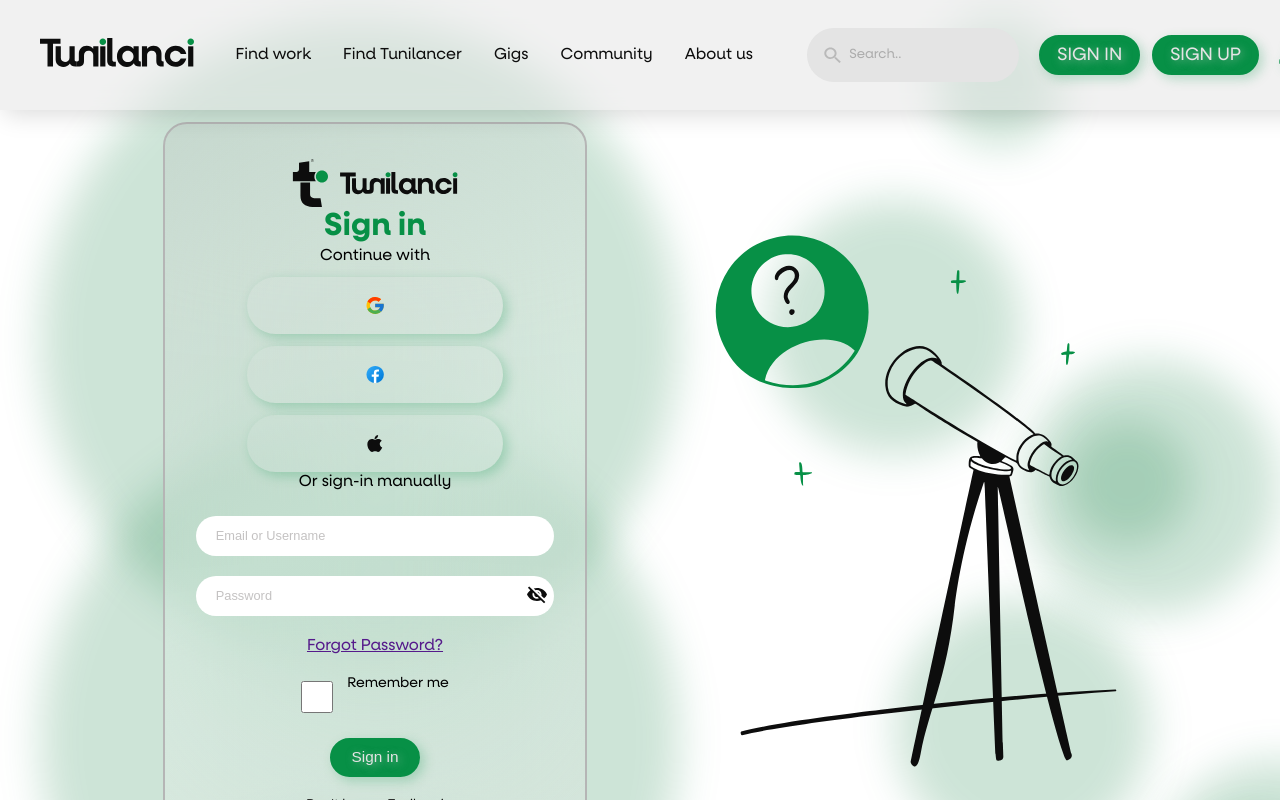
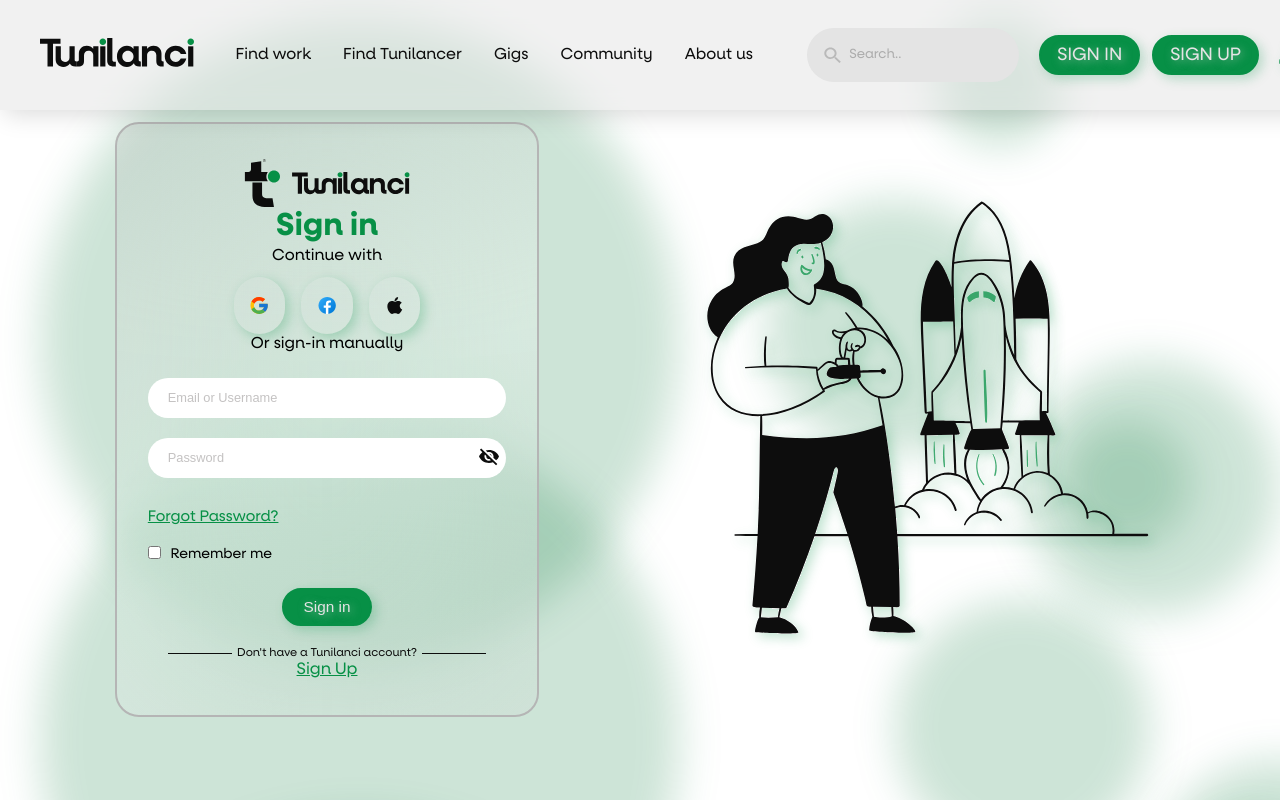
Before and after one commit to bibots101/TunilanciFE, an Angular app: page /SignIn in a window 1280 px wide. Built offline with nearby package versions, Linux system fonts and the light colour scheme.

Commit message:
sign in page + some responsive features

```diff
--- a/src/app/components/footer-page/footer-page.component.css
+++ b/src/app/components/footer-page/footer-page.component.css
@@ -38,7 +38,7 @@
   flex-direction: column;
   font-family: Neulis Alt, sans-serif;
   color: #e4e4e4;
-  width: 305px;
+  width: 16vw;
 }
 
 .logo {
@@ -53,13 +53,13 @@
 }
 
 .brand-title {
-  font-size: 18px;
+  font-size: 0.9vw;
   line-height: 1.2;
   margin: 0;
 }
 
 .brand-description {
-  font-size: 14px;
+  font-size: 0.8vw;
   line-height: 17px;
   margin-top: 12px;
 }
@@ -67,18 +67,18 @@
 .divider {
   align-self: stretch;
   background-color: #e4e4e4;
-  width: 2px;
+  width: 0.1vw;
   min-height: 275px;
 }
 
 .site-nav,
 .legal-nav {
   color: #e4e4e4;
-  font: 400 16px/1.2 Neulis Alt, sans-serif;
+  font: 400 0.9vw/1.2 Neulis Alt, sans-serif;
 }
 
 .nav-title {
-  font-size: 24px;
+  font-size: 1.6vw;
   line-height: 1;
   margin: 0 0 12px;
   padding-left: 12px;
@@ -102,7 +102,7 @@
 .nav-dot {
   background-color: #079046;
   border-radius: 50%;
-  width: 8px;
+  width: 0.6vw;
   height: 8px;
   opacity: 0;
   visibility: hidden;
@@ -114,9 +114,9 @@
 }
 
 .contact-section {
-  width: 212px;
+  width: 15vw;
   color: #e4e4e4;
-  font: 400 16px Neulis Alt, sans-serif;
+  font: 400 1vw Neulis Alt, sans-serif;
 }
 
 .contact-info {
@@ -133,8 +133,8 @@
 }
 
 .contact-icon {
-  width: 20px;
-  height: 18px;
+  aspect-ratio: 0.9;
+  width: 1.4vw;
   object-fit: contain;
 }
 
@@ -145,8 +145,8 @@
 }
 
 .social-icon {
-  width: 24px;
-  height: 24px;
+  aspect-ratio: 1;
+  width: 2vw;
   object-fit: contain;
 }
 
@@ -169,7 +169,7 @@
 
 .copyright-divider {
   background-color: #d9d9d9;
-  width: 1px;
+  width: 0.1vw;
   height: 16px;
 }
 
--- a/src/app/components/login-page/login-page.component.css
+++ b/src/app/components/login-page/login-page.component.css
@@ -48,15 +48,20 @@
   font-size: 2.5vw;
   line-height: 1.2;
 }
+.continue-with-container{
+  display: flex;
+  justify-content: space-evenly;
+  gap:1.3vw;
 
+}
 .continue-with-button {
   text-shadow: 2px 2px 8px rgba(228, 228, 228, 0.5);
-  border-radius: 43px;
+  border-radius: 5vw;
   box-shadow: 4px 4px 12px 0px rgba(7, 144, 70, 0.25);
   background-color: rgba(228, 228, 228, 0.1);
   margin-top: 12px;
   min-height: 24px;
-  width: 20vw;
+  width: 4vw;
   font-size: 1vw;
   color: #0d0d0d;
   line-height: 1.2;
@@ -114,17 +119,16 @@
 
 .divider-container {
   margin-top: 20px;
-  min-width: 90%;
+  width: 100%;
   display: flex;
   align-items: center;
-  gap: 8px;
   justify-content: center;
-  font: 400 16px/1.2 Neulis Alt, -apple-system, Roboto, Helvetica, sans-serif;
+  font: 400 1.2vw Neulis Alt, -apple-system, Roboto, Helvetica, sans-serif;
 }
 
 .divider-line {
   background-color: var(--Black, #0d0d0d);
-  height: 2px;
+  height: 0.1vw;
   flex: 0;
   flex-basis: 20%;
 }
@@ -132,7 +136,8 @@
 .divider-text {
   color: var(--Black, #0d0d0d);
   text-align: center;
-  font-size: 1vw;
+  font-size: 0.9vw;
+  margin: 0 0.4vw;
 }
 
 .signup-form {
@@ -212,10 +217,10 @@
 
 .agreement-section {
   display: flex;
-  align-items: start;
-  justify-content: center;
+  align-items: center;
+  width: 100%;
+  justify-content: flex-start;
   gap: 10px;
-  width: 80%;
   color: #079046;
   font: 400 Neulis Alt, -apple-system, Roboto, Helvetica, sans-serif;
   font-size: 1.1vw;
@@ -224,11 +229,10 @@
 
 .checkbox {
   aspect-ratio: 1;
-  width:2.5vw;
-  margin-top: 0.5vw;
-  margin-right: 4px;
+  width:1vw;
   background-color: rgba(187, 200, 193, 1);
   border-radius: 4px;
+  align-self: flex-start;
 }
 
 .agreement-text {
@@ -307,3 +311,9 @@
   transition: all 0.3s ease;
   font-size: 1.3vw;
 }
+.forgot-style{
+  color: #079046;
+  font-size: 1.2vw;
+  margin-top: 10px;
+  align-self:flex-start;
+}
--- a/src/app/components/login-page/login-page.component.html
+++ b/src/app/components/login-page/login-page.component.html
@@ -40,7 +40,7 @@
                         />
                       </button>
                   </div>
-                  <a href="">Forgot Password?</a>
+                  <a href="" class="forgot-style">Forgot Password?</a>
                   <div class="agreement-section">
                       <input type="checkbox" id="agreement" class="checkbox" />
                       <label for="agreement" class="agreement-text">
@@ -62,7 +62,7 @@
           </div>
       </div>
       <div class="illustrarion">
-          <img src="images/signup/telescope.svg" alt="illustraion icon" class="illustraion image">
+          <img src="images/signup/loginillustartion.svg" alt="illustraion icon" class="illustraion image">
       </div>
   </section>
 </main>
```
Also changed, not shown: public/images/signup/loginillustartion.svg (added).
